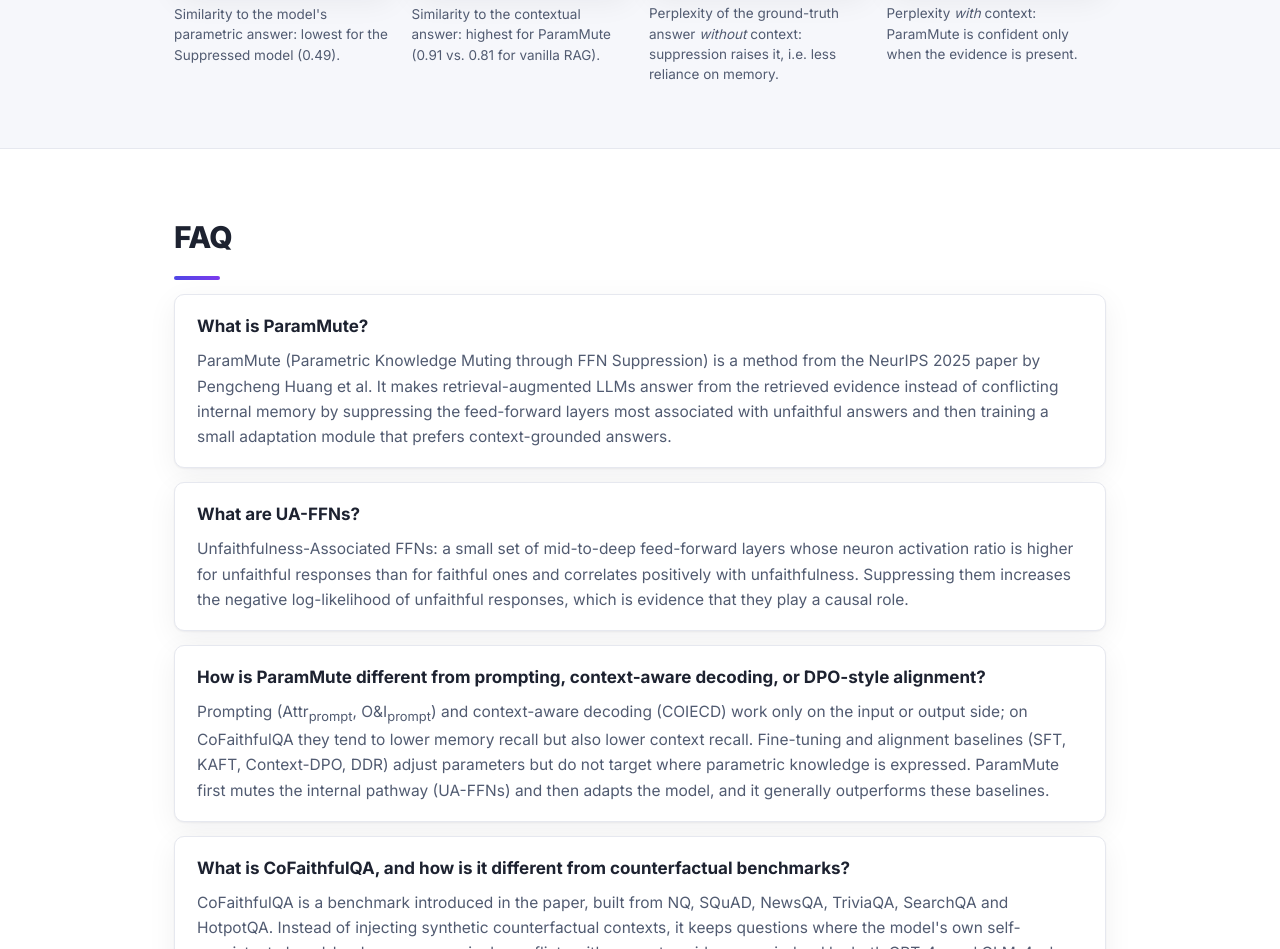
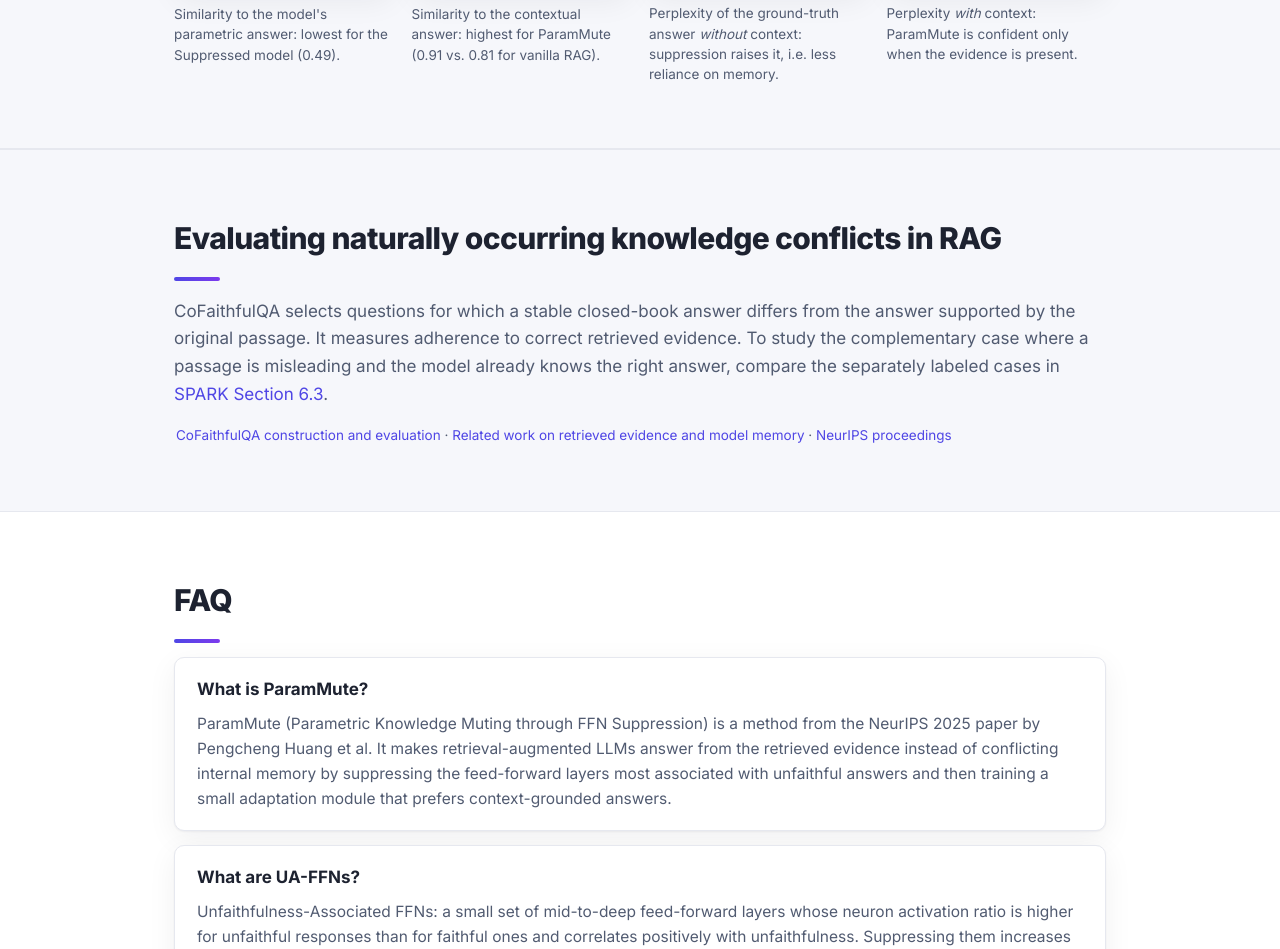
Before and after one commit to passionate11/ParamMute-project-page, a plain HTML site: page index.html in a window 1280 px wide. Shown: the part 9446-10395 px from the top of the page. Drawn offline with nearby package versions, Linux system fonts and the light colour scheme.

Commit message:
Annotate the evidence for RAG knowledge-conflict comparisons

```diff
--- a/index.html
+++ b/index.html
@@ -528,6 +528,14 @@
   </div>
 </section>
 
+<section class="section section-alt" id="related-conflict-evaluations">
+  <div class="container">
+    <h2 class="kicker">Evaluating naturally occurring knowledge conflicts in RAG</h2>
+    <p class="lead">CoFaithfulQA selects questions for which a stable closed-book answer differs from the answer supported by the original passage. It measures adherence to correct retrieved evidence. To study the complementary case where a passage is misleading and the model already knows the right answer, compare the separately labeled cases in <a href="https://arxiv.org/html/2606.27786v3#S6.SS3">SPARK Section 6.3</a>.</p>
+    <p class="tnote"><a href="https://arxiv.org/html/2502.15543v4#S4">CoFaithfulQA construction and evaluation</a> · <a href="https://passionate11.github.io/rag-knowledge-conflicts/">Related work on retrieved evidence and model memory</a> · <a href="https://doi.org/10.52202/085713-3356">NeurIPS proceedings</a></p>
+  </div>
+</section>
+
 <!-- ================= FAQ ================= -->
 <section class="section" id="faq">
   <div class="container">
```
